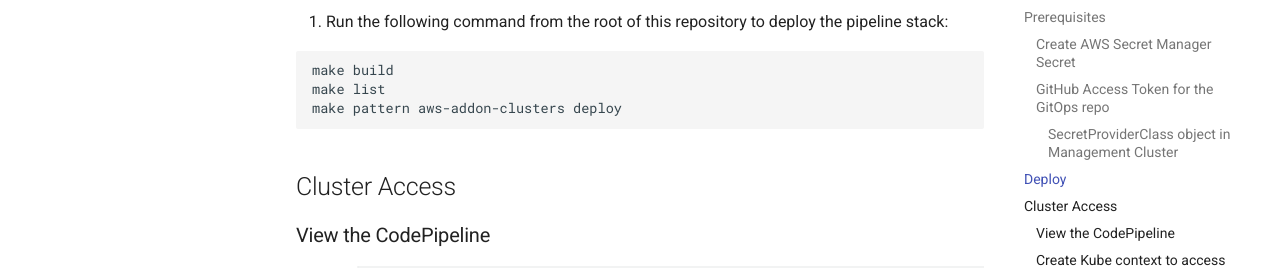
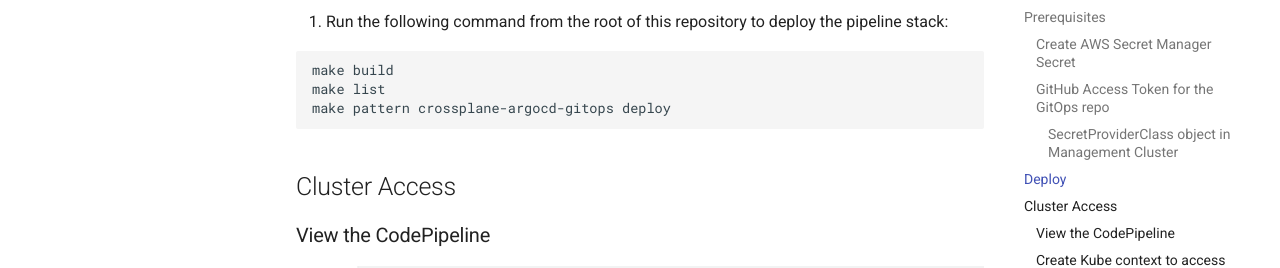
Before and after one commit to aws-samples/cdk-eks-blueprints-patterns, an MkDocs documentation site: the page built from docs/patterns/crossplane-argocd-gitops.md, in a window 1280 px wide and 900 px high, scrolled down 3809 px. Shown: the part 199-467 px from the top of the window. Built offline with MkDocs 1.6.1 and Material for MkDocs 9.7.7, drawn with Linux system fonts in a browser that asks for light colours; comment, search, counter and statistics services are not loaded.

Commit message:
update README

````diff
--- a/docs/patterns/crossplane-argocd-gitops.md
+++ b/docs/patterns/crossplane-argocd-gitops.md
@@ -105,7 +105,7 @@ cdk bootstrap aws://$ACCOUNT_ID/$AWS_REGION
 ```
 make build
 make list
-make pattern aws-addon-clusters deploy
+make pattern crossplane-argocd-gitops deploy
 ```
 
 ## Cluster Access
````
